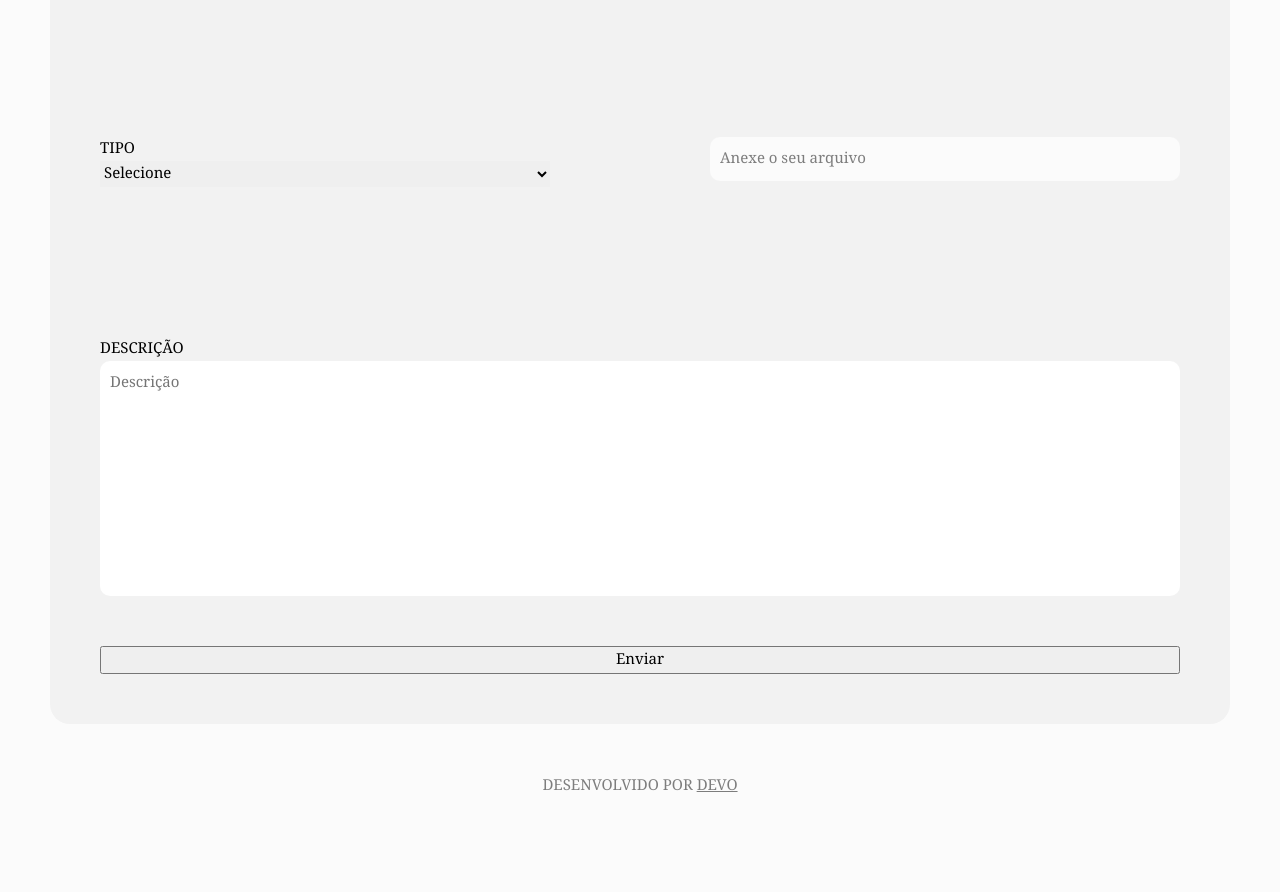
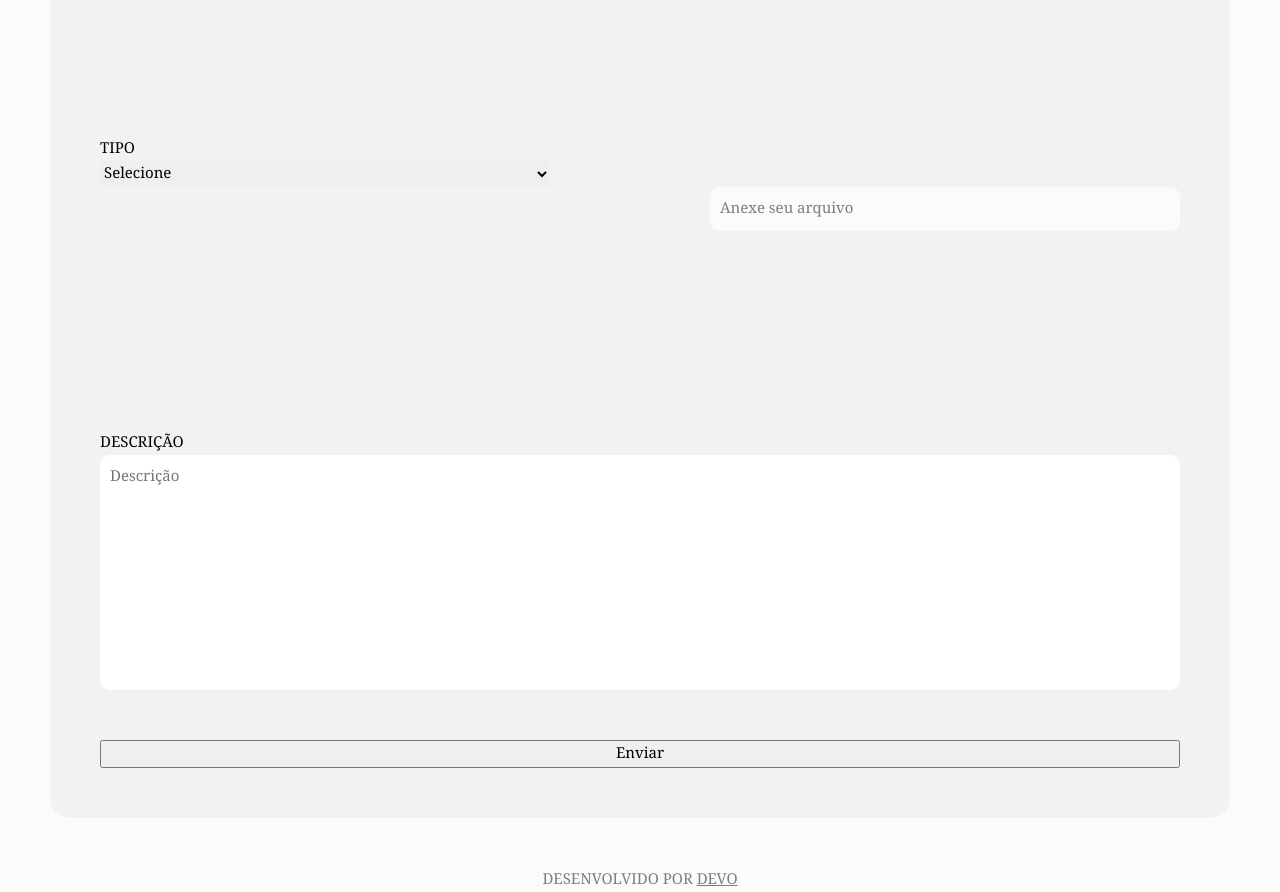
Before and after one commit to equipedevo/API_2_FRONT, a React (Create React App) app in the folder hermez/: page /base/chamado in a window 1280 px wide. Shown: the part 600-1492 px from the top of the page. Before the commit the page ends 1398 px from the top, so only its background shows below. Built offline with nearby package versions, Linux system fonts and the light colour scheme.

Commit message:
T09 - Adicionando componente UploadArquivo

```diff
--- /dev/null
+++ b/hermez/src/components/UploadArquivo.js
@@ -0,0 +1,21 @@
+import React, {useRef} from "react"
+import './css/UploadArquivo.css'
+
+export default function UploadArquivo(onFileSelect){
+    const fileInput = useRef(null)
+    const handleFileInput = (e) => {
+        onFileSelect(e.target.value.files[0])
+    }
+
+    return (
+        <div className="arquivo">
+            <input type='file' onChange={handleFileInput} />
+            <label
+                className="botao-upload"
+                onClick={e => fileInput.current && fileInput.current.click()}
+            >
+                Anexe seu arquivo
+            </label>
+        </div>
+    )
+}
--- /dev/null
+++ b/hermez/src/components/css/UploadArquivo.css
@@ -0,0 +1,17 @@
+input[type='file']{
+    display: none;
+}
+
+.botao-upload{
+    width: 450px;
+    padding: 10px;
+    border: none;
+    border-radius: 10px;
+    text-align: left;
+    background-color: var(--branco);
+    color: var(--cinzaEscuro);
+}
+
+.botao-upload:hover{
+    cursor: pointer;
+}
--- a/hermez/src/pages/AbrirChamado.js
+++ b/hermez/src/pages/AbrirChamado.js
@@ -1,13 +1,25 @@
+import { useState } from 'react';
 import './css/AbrirChamado.css';
 import fechar from '../img/fechar.svg';
-import './js/mudarNome.js'
+import UploadArquivo from '../components/UploadArquivo';
+
 
 export default function AbrirChamado(){
+    const [name, setName] = useState("");
+    const [selectedFile, setSelectedFile] = useState(null);
+
+    const submitForm = () => {
+        const formData =new FormData();
+        formData.append("name", name);
+        formData.append("file", selectedFile);
+    }
+
+
     return(
         <>
             <body>
                 <form className='formAbrirChamado' action='#'>
-                    <img src={fechar} alt='X'/>
+                    <img src={fechar} alt='Fechar formulário'/>
                     <h1>Nos conte seu problema</h1>
 
                     <div className='coluna'>
@@ -18,7 +30,9 @@ export default function AbrirChamado(){
                                 placeholder="Nome"
                                 id='nome'
                                 name="nome"
-                                required
+                                value={name}
+                                onChange={(e) => setName(e.target.value)}
+
                             />
                         </div>
 
@@ -29,7 +43,7 @@ export default function AbrirChamado(){
                                 placeholder='Título'
                                 id='titulo'
                                 name='titulo'
-                                required
+
                             />
                         </div>
                     </div>
@@ -48,16 +62,17 @@ export default function AbrirChamado(){
                     <div className='coluna'>
                         <div>
                             <label for='tipo'>TIPO</label>
-                            <select form='formAbrirChamado' id="tipo" required>
-                                <option value='select'>Selecione</option>
+                            <select id="tipo" name="tipo" >
+                                <option selected style={{display: 'none'}}>Selecione</option>
                                 <option value='1'>Hardware</option>
                                 <option value='2'>Software</option>
                             </select>
                         </div>
 
                         <div className='arquivo'>
-                            <label for='arquivo' className='nomeArquivo'>Anexe o seu arquivo</label>
-                            <input type="file" id='arquivo' name='meuArquivo'/>
+                            <UploadArquivo
+                                onFileSelect={(file) => setSelectedFile(file)}
+                            />
                         </div>
                     </div>
 
@@ -67,11 +82,16 @@ export default function AbrirChamado(){
                             placeholder="Descrição"
                             id="descricao"
                             name="descricao"
-                            required
+
                         />
                     </div>
 
-                    <input className='enviar' type='submit' value='Enviar' />
+                    <button
+                        className='enviar'
+                        onClick={submitForm}
+                    >
+                        Enviar
+                    </button>
                 </form>
             </body>
         </>
--- a/hermez/src/pages/css/AbrirChamado.css
+++ b/hermez/src/pages/css/AbrirChamado.css
@@ -57,23 +57,6 @@ body{
 
 
 /*inputs*/
-input[type='file']{
-    display: none;
-}
-
-.arquivo label{
-    width: var(--tamanhoInput);
-    background-color: var(--branco);
-    border-radius: var(--border);
-    padding: 10px;
-    text-align: left;
-    color: var(--cinzaEscuro);
-}
-
-.arquivo label:hover{
-    cursor: pointer;
-}
-
 input[type='text']{
     width: var(--tamanhoInput);
     padding: 10px;
--- a/hermez/src/pages/js/mudarNome.js
+++ /dev/null
@@ -1,6 +0,0 @@
-export default function mudarNome()
-{
-    document.querySelector('#arquivo').addEventListener('change', function() {
-        document.querySelector('.nomeArquivo').textContent = this.files[0].name;
-    })
-}
```
